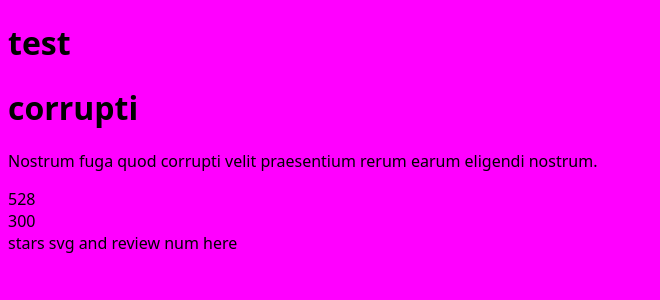
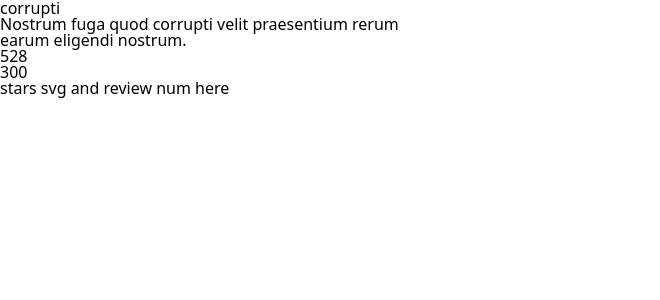
Before and after one commit to hrr48-BlueJayWay/product-options, a React app: page / in a window 1280 px wide. Shown: the top 300 px of the page, without its empty margins (0-660 px from the left). Built offline with nearby package versions, Linux system fonts and the light colour scheme; the HTML template or start-up script is replaced by a standard one.

Commit message:
Add boiler plate reset & cleanup app.jsx

```diff
--- a/client/src/app.jsx
+++ b/client/src/app.jsx
@@ -13,7 +13,6 @@
   return (
     <div>
       <GlobalStyle />
-      <h1>test</h1>
       <ProductOverview data={data} />
     </div>
   )
--- a/client/src/globalStyle/createGlobalStyle.jsx
+++ b/client/src/globalStyle/createGlobalStyle.jsx
@@ -1,9 +1,63 @@
 import { createGlobalStyle } from 'styled-components';
 
 const GlobalStyle = createGlobalStyle`
+  /* http://meyerweb.com/eric/tools/css/reset/
+    v2.0 | 20110126
+    License: none (public domain)
+  */
+
+  html, body, div, span, applet, object, iframe,
+  h1, h2, h3, h4, h5, h6, p, blockquote, pre,
+  a, abbr, acronym, address, big, cite, code,
+  del, dfn, em, img, ins, kbd, q, s, samp,
+  small, strike, strong, sub, sup, tt, var,
+  b, u, i, center,
+  dl, dt, dd, ol, ul, li,
+  fieldset, form, label, legend,
+  table, caption, tbody, tfoot, thead, tr, th, td,
+  article, aside, canvas, details, embed,
+  figure, figcaption, footer, header, hgroup,
+  menu, nav, output, ruby, section, summary,
+  time, mark, audio, video {
+    margin: 0;
+    padding: 0;
+    border: 0;
+    font-size: 100%;
+    font: inherit;
+    vertical-align: baseline;
+  }
+  /* HTML5 display-role reset for older browsers */
+  article, aside, details, figcaption, figure,
+  footer, header, hgroup, menu, nav, section {
+    display: block;
+  }
   body {
+    line-height: 1;
+  }
+  ol, ul {
+    list-style: none;
+  }
+  blockquote, q {
+    quotes: none;
+  }
+  blockquote:before, blockquote:after,
+  q:before, q:after {
+    content: '';
+    content: none;
+  }
+  table {
+    border-collapse: collapse;
+    border-spacing: 0;
+  }
+  html {
+    font-size: 100%;
+  }
+  body {
+    width: 33%;
+    align-self: end;
     font-family: 'Noto Sans', sans-serif;
-    background-color: magenta;
+    font-size: 1rem;
+    box-sizing: border-box;
   };
 `
 
```
